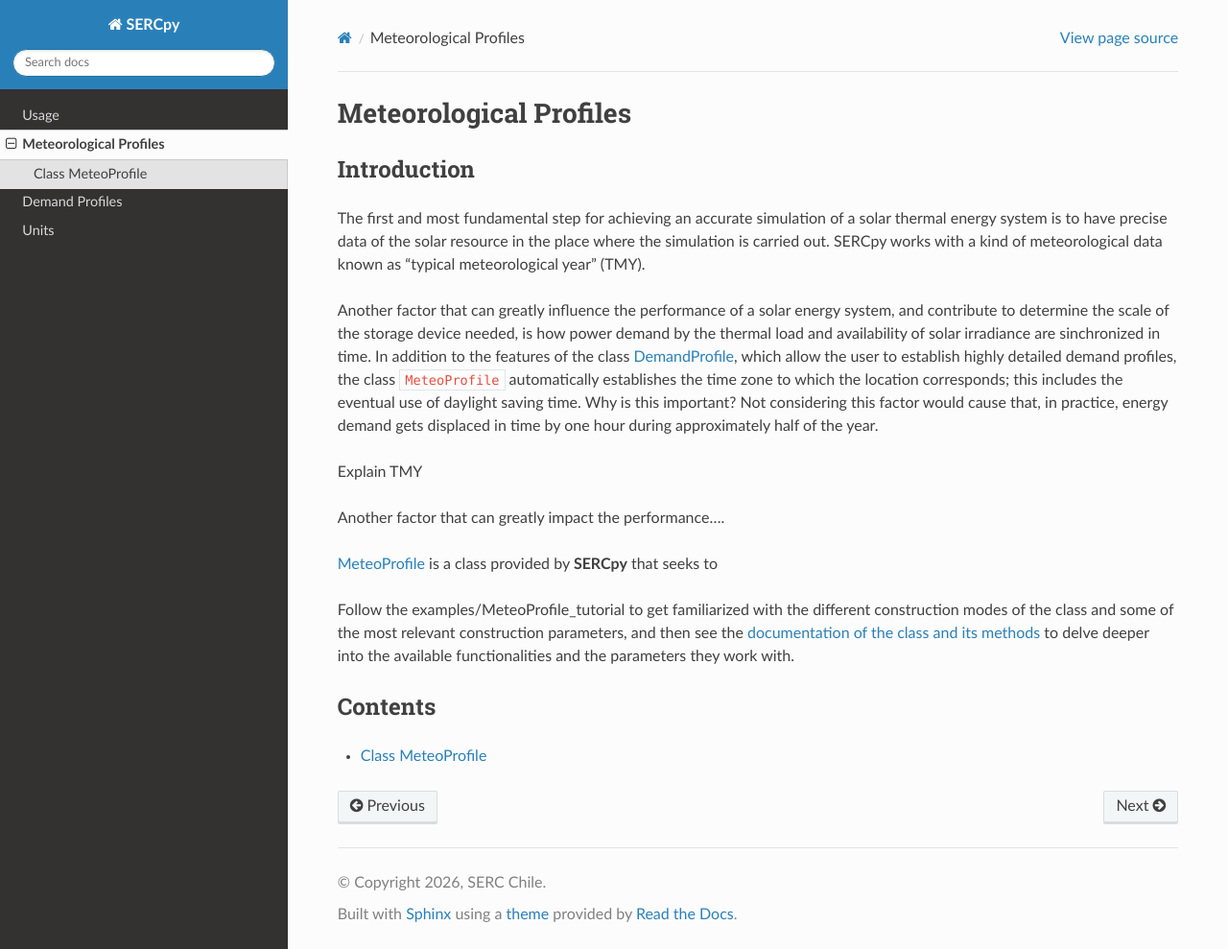
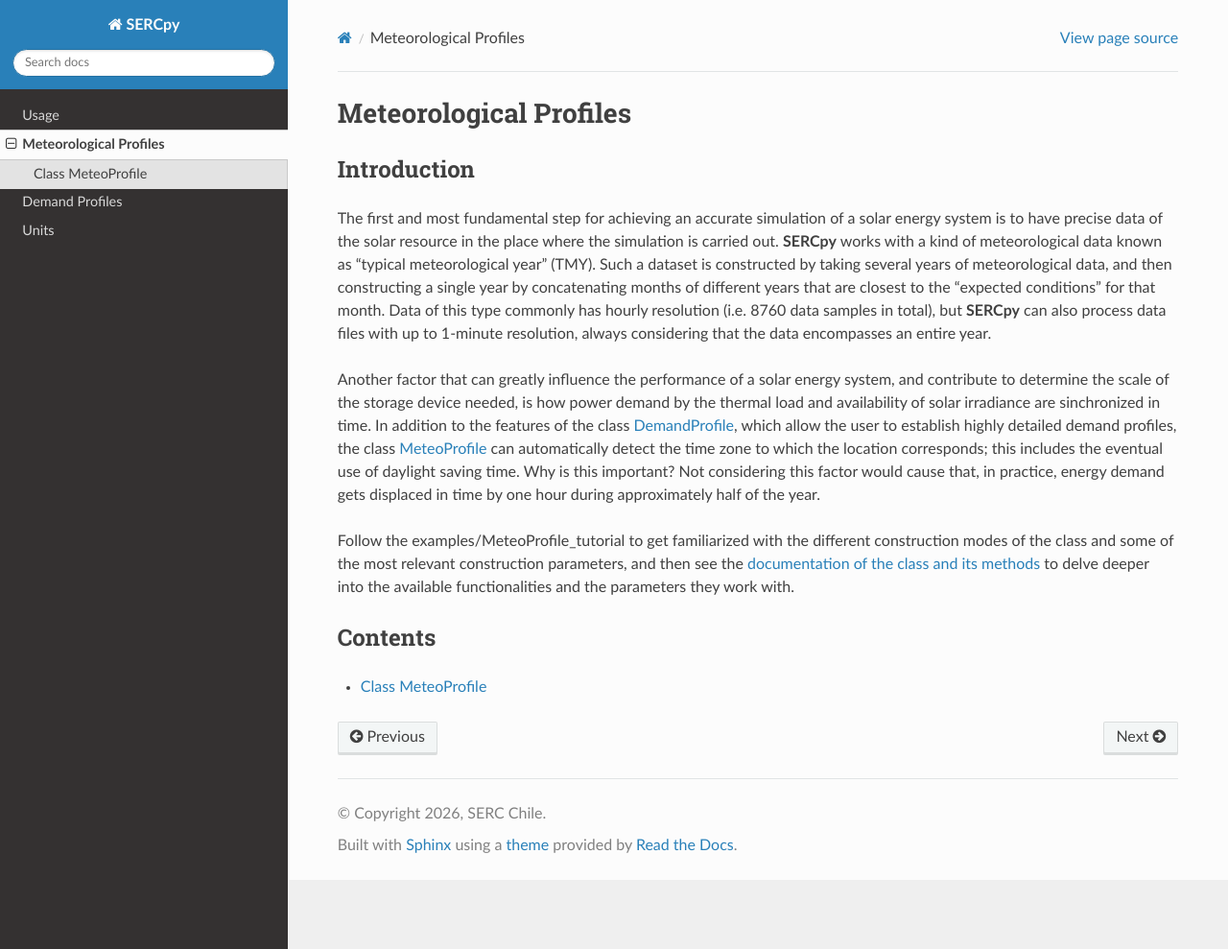
Before and after one commit to serc-chile/SERCpy, a Sphinx documentation site: the page built from docs/source/meteo_profile.rst, in a window 1280 px wide and 989 px high. Shown: the whole window at 96% size. Built offline with Sphinx 7.4.7 and the Read the Docs theme 3.1.0, drawn with Linux system fonts in a browser that asks for light colours; pages that are not in the unit, such as notebooks, are missing from menus.

Commit message:
Update meteo_profile.rst

```diff
--- a/docs/source/meteo_profile.rst
+++ b/docs/source/meteo_profile.rst
@@ -4,17 +4,9 @@
 Introduction
 ------------
 
-The first and most fundamental step for achieving an accurate simulation of a solar thermal energy system is to have precise data of the solar resource in the place where the simulation is carried out. SERCpy works with a kind of meteorological data known as "typical meteorological year" (TMY).
+The first and most fundamental step for achieving an accurate simulation of a solar energy system is to have precise data of the solar resource in the place where the simulation is carried out. **SERCpy** works with a kind of meteorological data known as "typical meteorological year" (TMY). Such a dataset is constructed by taking several years of meteorological data, and then constructing a single year by concatenating months of different years that are closest to the "expected conditions" for that month. Data of this type commonly has hourly resolution (i.e. 8760 data samples in total), but **SERCpy** can also process data files with up to 1-minute resolution, always considering that the data encompasses an entire year.
 
-
-
-Another factor that can greatly influence the performance of a solar energy system, and contribute to determine the scale of the storage device needed, is how power demand by the thermal load and availability of solar irradiance are sinchronized in time. In addition to the features of the class :doc:`DemandProfile <demand_profile_class>`, which allow the user to establish highly detailed demand profiles, the class `MeteoProfile` automatically establishes the time zone to which the location corresponds; this includes the eventual use of daylight saving time. Why is this important? Not considering this factor would cause that, in practice, energy demand gets displaced in time by one hour during approximately half of the year.
-
-Explain TMY
-
-Another factor that can greatly impact the performance....
-
-:doc:`MeteoProfile <meteo_profile_class>` is a class provided by **SERCpy** that seeks to
+Another factor that can greatly influence the performance of a solar energy system, and contribute to determine the scale of the storage device needed, is how power demand by the thermal load and availability of solar irradiance are sinchronized in time. In addition to the features of the class :doc:`DemandProfile <demand_profile_class>`, which allow the user to establish highly detailed demand profiles, the class :doc:`MeteoProfile <meteo_profile_class>` can automatically detect the time zone to which the location corresponds; this includes the eventual use of daylight saving time. Why is this important? Not considering this factor would cause that, in practice, energy demand gets displaced in time by one hour during approximately half of the year.
 
 Follow the :doc:`examples/MeteoProfile_tutorial` to get familiarized with the different construction modes of the class and some of the most relevant construction parameters, and then see the :doc:`documentation of the class and its methods <meteo_profile_class>` to delve deeper into the available functionalities and the parameters they work with.
 
```
